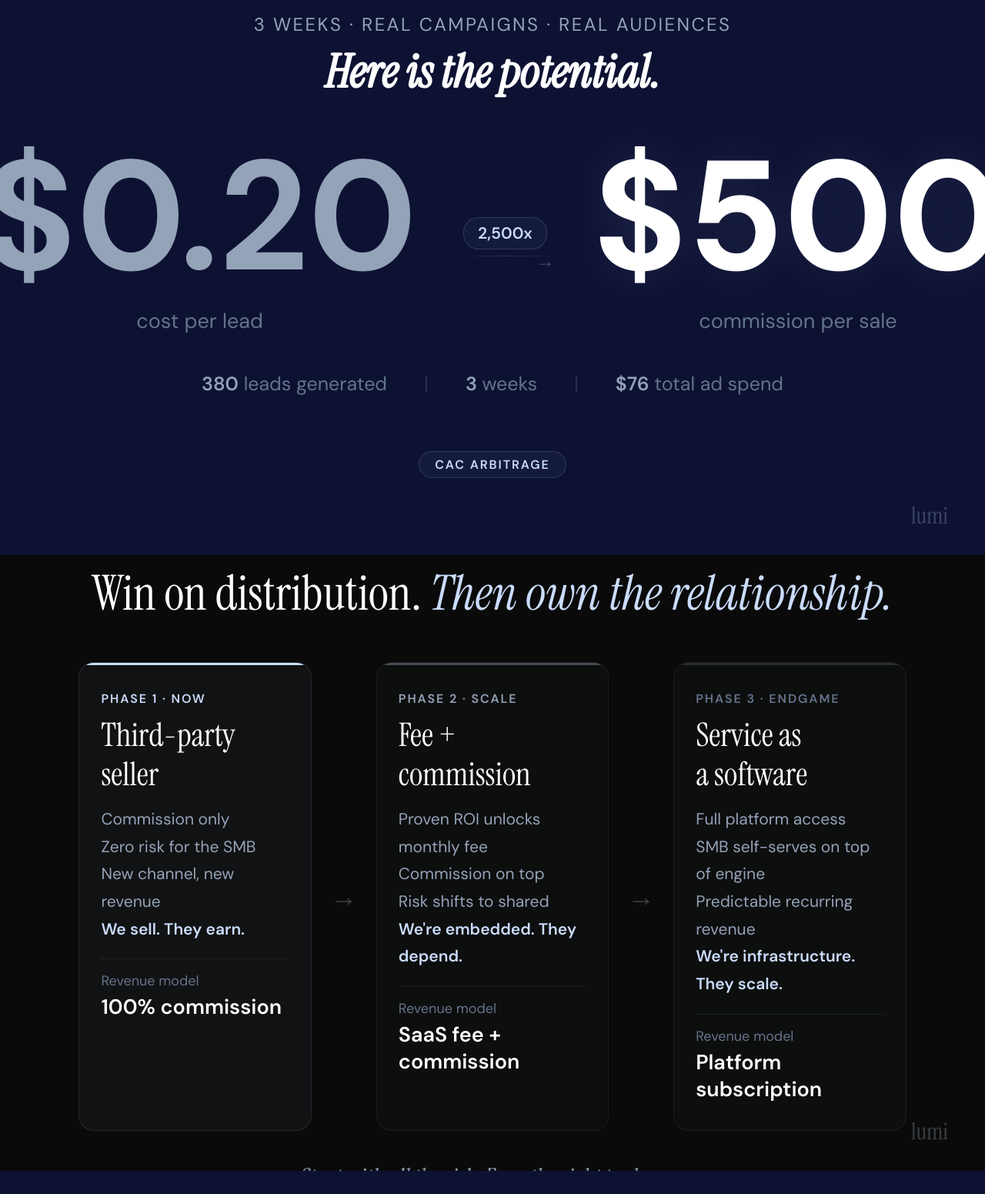
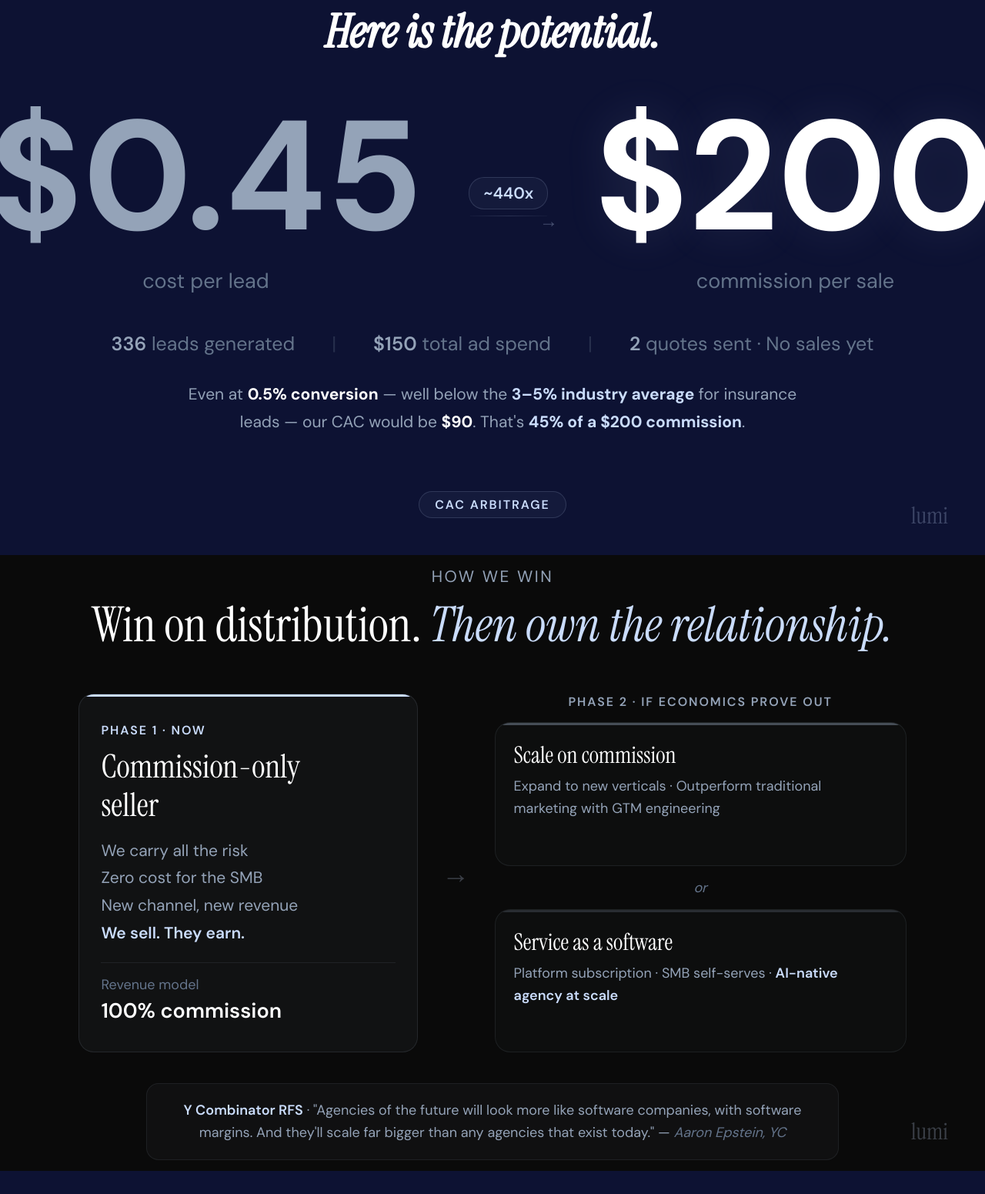
Before and after one commit to bernardolcp/lumi-pitch, a plain HTML site: page deck.html in a window 1280 px wide. Shown: the part 5679-7230 px from the top of the page at 77% size. Drawn offline with Linux system fonts and the light colour scheme.

Commit message:
Update CAC numbers, business model fork, YC quote, punchline

```diff
--- a/deck.html
+++ b/deck.html
@@ -927,20 +927,16 @@
       </div>
       <div class="mockup-card">
         <div class="mockup-frame" style="background:linear-gradient(180deg, #128C7E 0%, #075E54 100%); display:flex; flex-direction:column; align-items:center; justify-content:center; padding:24px;">
-          <div style="width:80px;height:80px;border-radius:50%;background:rgba(255,255,255,0.1);display:flex;align-items:center;justify-content:center;font-size: 48px;font-weight:700;margin-bottom:12px;">A</div>
+          <div style="width:100px;height:100px;border-radius:50%;background:rgba(255,255,255,0.1);display:flex;align-items:center;justify-content:center;font-size: 48px;font-weight:700;margin-bottom:16px;">A</div>
           <div style="font-size: 24px;font-weight:600;">Lumi</div>
-          <div style="font-size: 18px;opacity:0.7;margin-top:4px;">Call in progress · 02:34</div>
+          <div style="font-size: 18px;opacity:0.7;margin-top:4px;">Calling · 02:34</div>
           <div style="background:rgba(255,255,255,0.1);padding:4px 12px;border-radius:12px;font-size: 15px;margin-top:8px;">🤖 AI Specialist</div>
-          <div style="background:rgba(0,0,0,0.2);border-radius:12px;padding:12px;margin-top:16px;width:100%;">
-            <div style="font-size: 13px;text-transform:uppercase;letter-spacing:0.1em;opacity:0.5;margin-bottom:6px;">Live transcript</div>
-            <div style="font-size: 16px;line-height:1.5;">"Hi Maria, I found the best rate for you. Porto Seguro, $189/mo, approved in 24h."</div>
+          <div style="display:flex;gap:16px;margin-top:32px;">
+            <div style="width:48px;height:48px;border-radius:50%;background:rgba(255,255,255,0.1);display:flex;align-items:center;justify-content:center;">🔇</div>
+            <div style="width:56px;height:56px;border-radius:50%;background:#EF4444;display:flex;align-items:center;justify-content:center;">📞</div>
+            <div style="width:48px;height:48px;border-radius:50%;background:rgba(255,255,255,0.1);display:flex;align-items:center;justify-content:center;">🔊</div>
           </div>
-          <div style="display:flex;gap:16px;margin-top:20px;">
-            <div style="width:44px;height:44px;border-radius:50%;background:rgba(255,255,255,0.1);display:flex;align-items:center;justify-content:center;">🔇</div>
-            <div style="width:52px;height:52px;border-radius:50%;background:#EF4444;display:flex;align-items:center;justify-content:center;">📞</div>
-            <div style="width:44px;height:44px;border-radius:50%;background:rgba(255,255,255,0.1);display:flex;align-items:center;justify-content:center;">↩</div>
-          </div>
-          <div style="font-size: 15px;opacity:0.4;margin-top:12px;">23:08 · Rental Insurance · Lead #47</div>
+          <div style="font-size: 15px;opacity:0.4;margin-top:16px;">23:08 · Rental Insurance · Lead #47</div>
         </div>
         <div class="mockup-label">Calls the client. AI voice.</div>
       </div>
@@ -957,24 +953,27 @@
     </div>
     <div class="cac-numbers">
       <div class="cac-metric">
-        <div class="amount small">$0.20</div>
+        <div class="amount small">$0.45</div>
         <div class="desc">cost per lead</div>
       </div>
       <div class="cac-arrow">
-        <div class="cac-ratio">2,500x</div>
+        <div class="cac-ratio">~440x</div>
         <div class="cac-line"></div>
       </div>
       <div class="cac-metric">
-        <div class="amount big">$500</div>
+        <div class="amount big">$200</div>
         <div class="desc">commission per sale</div>
       </div>
     </div>
     <div class="cac-stats">
-      <span><strong>380</strong> leads generated</span>
+      <span><strong>336</strong> leads generated</span>
       <span class="sep">|</span>
-      <span><strong>3</strong> weeks</span>
+      <span><strong>$150</strong> total ad spend</span>
       <span class="sep">|</span>
-      <span><strong>$76</strong> total ad spend</span>
+      <span><strong>2</strong> quotes sent · No sales yet</span>
+    </div>
+    <div style="max-width:800px; margin:32px auto 0; text-align:center; font-size:21px; color:var(--gray); line-height:1.7;">
+      Even at <strong style="color:var(--white);">0.5% conversion</strong> — well below the <strong style="color:var(--ice);">3–5% industry average</strong> for insurance leads — our CAC would be <strong style="color:var(--white);">$90</strong>. That's <strong style="color:var(--ice);">45% of a $200 commission</strong>.
     </div>
     <div class="cac-tag">
       <span class="tag">CAC Arbitrage</span>
@@ -991,16 +990,16 @@
       <h1 style="font-family:'Instrument Serif',serif; font-size: 63px; font-weight:400;">Win on distribution. <span class="ice italic">Then own the relationship.</span></h1>
     </div>
 
-    <div style="display:flex; gap:24px; max-width:1200px; margin:0 auto;">
+    <div style="display:flex; gap:32px; max-width:1200px; margin:0 auto; align-items:stretch;">
 
-      <!-- Phase 1 -->
+      <!-- Phase 1: Now -->
       <div style="flex:1; background:rgba(202,220,252,0.04); border:1px solid rgba(202,220,252,0.1); border-radius:20px; padding:36px 28px; position:relative; overflow:hidden;">
         <div style="position:absolute; top:0; left:0; right:0; height:3px; background:var(--ice);"></div>
         <div style="font-size: 16px; color:var(--ice); text-transform:uppercase; letter-spacing:0.12em; font-weight:600;">Phase 1 · Now</div>
-        <div style="font-family:'Instrument Serif',serif; font-size: 42px; color:var(--white); margin-top:12px; line-height:1.2;">Third-party<br>seller</div>
+        <div style="font-family:'Instrument Serif',serif; font-size: 42px; color:var(--white); margin-top:12px; line-height:1.2;">Commission-only<br>seller</div>
         <div style="font-size: 21px; color:var(--gray); margin-top:16px; line-height:1.7;">
-          Commission only<br>
-          Zero risk for the SMB<br>
+          We carry all the risk<br>
+          Zero cost for the SMB<br>
           New channel, new revenue<br>
           <span style="color:var(--ice); font-weight:600;">We sell. They earn.</span>
         </div>
@@ -1013,47 +1012,35 @@
       <!-- Arrow -->
       <div style="display:flex; align-items:center; color:rgba(202,220,252,0.25); font-size: 36px;">→</div>
 
-      <!-- Phase 2 -->
-      <div style="flex:1; background:rgba(202,220,252,0.02); border:1px solid rgba(202,220,252,0.06); border-radius:20px; padding:36px 28px; position:relative; overflow:hidden;">
-        <div style="position:absolute; top:0; left:0; right:0; height:3px; background:rgba(202,220,252,0.3);"></div>
-        <div style="font-size: 16px; color:var(--gray); text-transform:uppercase; letter-spacing:0.12em; font-weight:600;">Phase 2 · Scale</div>
-        <div style="font-family:'Instrument Serif',serif; font-size: 42px; color:var(--white); margin-top:12px; line-height:1.2;">Fee +<br>commission</div>
-        <div style="font-size: 21px; color:var(--gray); margin-top:16px; line-height:1.7;">
-          Proven ROI unlocks monthly fee<br>
-          Commission on top<br>
-          Risk shifts to shared<br>
-          <span style="color:var(--ice); font-weight:600;">We're embedded. They depend.</span>
+      <!-- Phase 2: Fork -->
+      <div style="flex:1.4; display:flex; flex-direction:column; gap:16px;">
+        <div style="font-size: 16px; color:var(--gray); text-transform:uppercase; letter-spacing:0.12em; font-weight:600; text-align:center;">Phase 2 · If economics prove out</div>
+        <!-- Option A -->
+        <div style="flex:1; background:rgba(202,220,252,0.02); border:1px solid rgba(202,220,252,0.08); border-radius:20px; padding:24px 24px; position:relative; overflow:hidden;">
+          <div style="position:absolute; top:0; left:0; right:0; height:3px; background:rgba(202,220,252,0.3);"></div>
+          <div style="font-family:'Instrument Serif',serif; font-size: 30px; color:var(--white); line-height:1.2;">Scale on commission</div>
+          <div style="font-size: 18px; color:var(--gray); margin-top:8px; line-height:1.6;">
+            Expand to new verticals · Outperform traditional marketing with GTM engineering
+          </div>
         </div>
-        <div style="margin-top:20px; padding-top:16px; border-top:1px solid rgba(202,220,252,0.08);">
-          <div style="font-size: 18px; color:var(--dim);">Revenue model</div>
-          <div style="font-size: 27px; color:var(--white); font-weight:600; margin-top:4px;">SaaS fee + commission</div>
-        </div>
-      </div>
-
-      <!-- Arrow -->
-      <div style="display:flex; align-items:center; color:rgba(202,220,252,0.25); font-size: 36px;">→</div>
-
-      <!-- Phase 3 -->
-      <div style="flex:1; background:rgba(202,220,252,0.02); border:1px solid rgba(202,220,252,0.06); border-radius:20px; padding:36px 28px; position:relative; overflow:hidden;">
-        <div style="position:absolute; top:0; left:0; right:0; height:3px; background:rgba(202,220,252,0.15);"></div>
-        <div style="font-size: 16px; color:var(--dim); text-transform:uppercase; letter-spacing:0.12em; font-weight:600;">Phase 3 · Endgame</div>
-        <div style="font-family:'Instrument Serif',serif; font-size: 42px; color:var(--white); margin-top:12px; line-height:1.2;">Service as<br>a software</div>
-        <div style="font-size: 21px; color:var(--gray); margin-top:16px; line-height:1.7;">
-          Full platform access<br>
-          SMB self-serves on top of engine<br>
-          Predictable recurring revenue<br>
-          <span style="color:var(--ice); font-weight:600;">We're infrastructure. They scale.</span>
-        </div>
-        <div style="margin-top:20px; padding-top:16px; border-top:1px solid rgba(202,220,252,0.08);">
-          <div style="font-size: 18px; color:var(--dim);">Revenue model</div>
-          <div style="font-size: 27px; color:var(--white); font-weight:600; margin-top:4px;">Platform subscription</div>
+        <!-- Option B -->
+        <div style="font-size: 18px; color:var(--dim); text-align:center; font-style:italic;">or</div>
+        <div style="flex:1; background:rgba(202,220,252,0.02); border:1px solid rgba(202,220,252,0.08); border-radius:20px; padding:24px 24px; position:relative; overflow:hidden;">
+          <div style="position:absolute; top:0; left:0; right:0; height:3px; background:rgba(202,220,252,0.15);"></div>
+          <div style="font-family:'Instrument Serif',serif; font-size: 30px; color:var(--white); line-height:1.2;">Service as a software</div>
+          <div style="font-size: 18px; color:var(--gray); margin-top:8px; line-height:1.6;">
+            Platform subscription · SMB self-serves · <span style="color:var(--ice); font-weight:600;">AI-native agency at scale</span>
+          </div>
         </div>
       </div>
 
     </div>
 
-    <div style="text-align:center; margin-top:40px;">
-      <div style="font-family:'Instrument Serif',serif; font-style:italic; font-size: 30px; color:var(--gray);">Start with all the risk. Earn the right to charge.</div>
+    <!-- YC reference -->
+    <div style="max-width:900px; margin:40px auto 0; text-align:center; padding:20px 32px; background:rgba(202,220,252,0.03); border:1px solid rgba(202,220,252,0.08); border-radius:16px;">
+      <div style="font-size: 18px; color:var(--gray); line-height:1.6;">
+        <span style="color:var(--ice); font-weight:600;">Y Combinator RFS</span> · "Agencies of the future will look more like software companies, with software margins. And they'll scale far bigger than any agencies that exist today." — <span style="color:var(--dim); font-style:italic;">Aaron Epstein, YC</span>
+      </div>
     </div>
   </div>
   <div class="lumi-watermark">lumi</div>
@@ -1087,7 +1074,7 @@
 
     <div class="ask-divider"></div>
 
-    <div class="ask-punchline">We are <em>the distribution.</em></div>
+    <div class="ask-punchline">We don't sell AI. <em>We sell acquired customers.</em></div>
   </div>
   <div class="lumi-watermark">lumi</div>
 </div>
```
